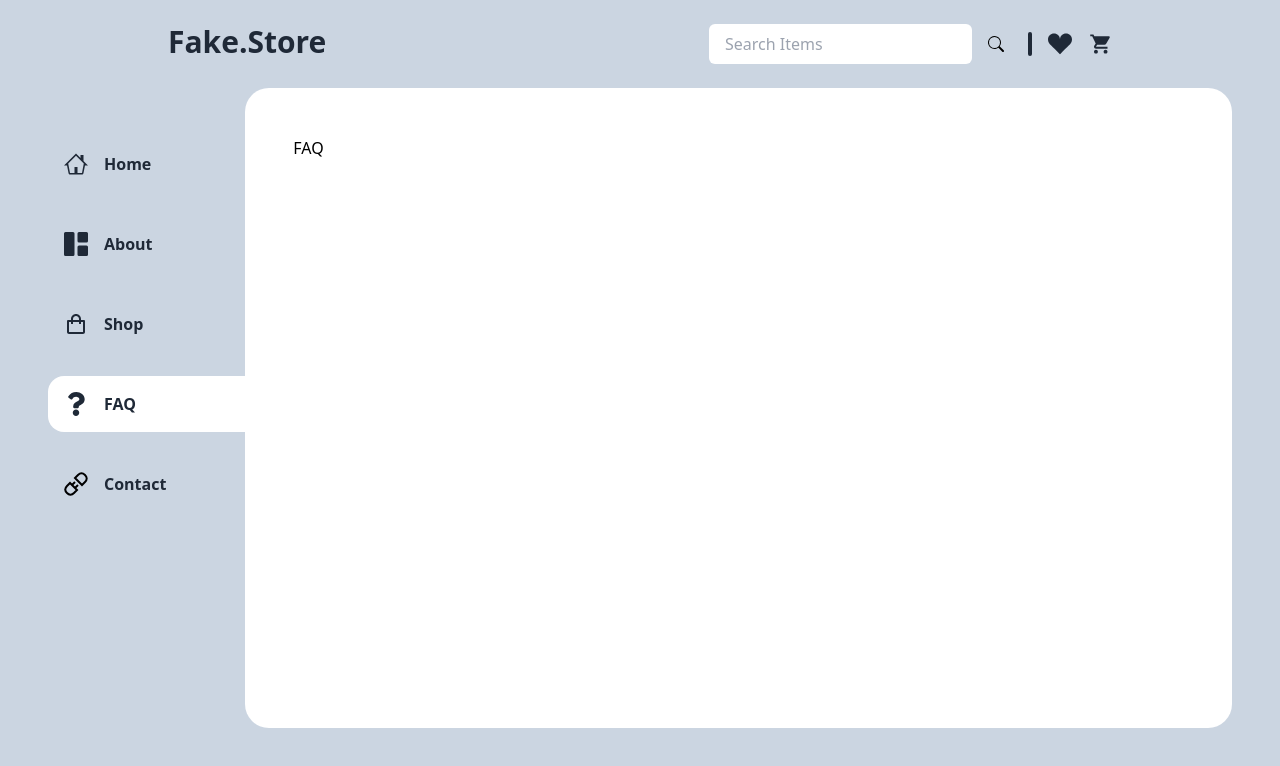
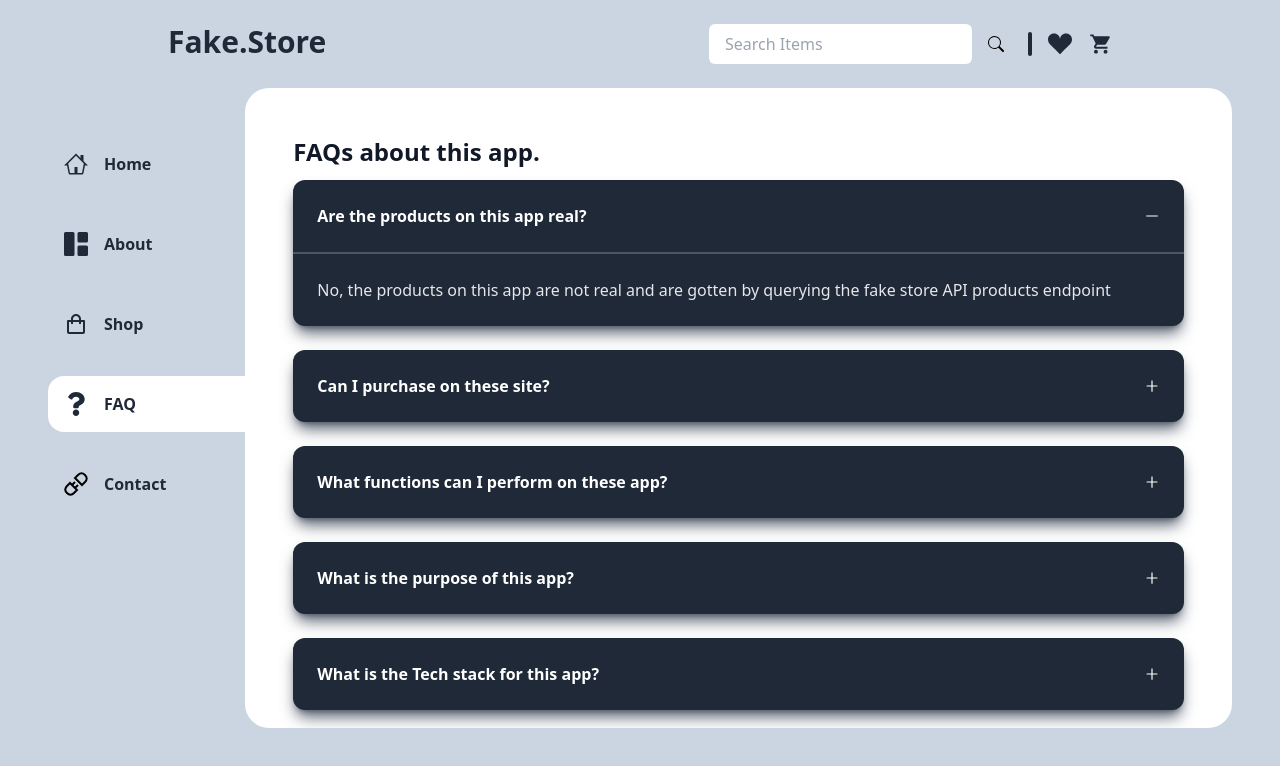
Before and after one commit to AfolabiOlajide/Redux-Ecommerce-application, a React (Create React App) app: page /faq in a window 1280 px wide. Shown: the top 766 px of the page. Built offline with nearby package versions, Linux system fonts and the light colour scheme.

Commit message:
FAQ section added with style and responsitivity

```diff
--- a/src/pages/FAQ.jsx
+++ b/src/pages/FAQ.jsx
@@ -1,8 +1,69 @@
-import React from 'react'
+import React, { useState } from 'react';
+import { AiOutlineMinus, AiOutlinePlus } from 'react-icons/ai'
 
 const FAQ = () => {
+    const [faqs, setFaqs] = useState([
+        {
+            question: "Are the products on this app real?",
+            answer:
+                "No, the products on this app are not real and are gotten by querying the fake store API products endpoint",
+            open: true
+        },
+        {
+            question: "Can I purchase on these site?",
+            answer: "As already stated above the products are not real so no purchases can be made",
+            open: false
+        },
+        {
+            question:
+                "What functions can I perform on these app?",
+            answer: "Every other function you can peform on an E-commerce application can be performed here apart from purchasing a product. Functions like adding to cart, wishlisting a product amongst others can be performed. ",
+            open: false
+        },
+        {
+            question: "What is the purpose of this app?",
+            answer: "The purpose of this app is to show my recuiter that I am capable of building an application using the latest technologies available.",
+            open: false
+        },
+        {
+            question: "What is the Tech stack for this app?",
+            answer: "This app was built using React, Redux and Tailwind Css",
+            open: false
+        }
+    ]);
+
+    const toggleFAQ = index => {
+        setFaqs(
+            faqs.map((faq, i) => {
+                if (i === index) {
+                faq.open = !faq.open;
+                } else {
+                faq.open = false;
+                }
+
+                return faq;
+            })
+            );
+        };
+
     return (
-        <div>FAQ</div>
+        <div>
+            <h1 className="font-bold text-gray-900 text-2xl mb-3">FAQs about this app.</h1>
+            {/* faqs */}
+            <div className="flex flex-col space-y-6">
+                { faqs.map((faq, i) => (
+                    <div className="rounded-xl bg-gray-800 shadow-lg shadow-gray-700/80" key={i}>
+                        <div className={`question ${faq.open ? "border-b-2 border-gray-600" : ""}  p-6 flex gap-4 justify-between items-center`}>
+                            <h1 className="font-bold text-white">{faq.question}</h1>
+                            {faq.open ? <AiOutlineMinus className='text-white cursor-pointer' onClick={() => toggleFAQ(i)} /> : <AiOutlinePlus className='text-white cursor-pointer' onClick={() => toggleFAQ(i)}/>}
+                        </div>
+                        <div className={`answer ${faq.open? "block" : "hidden"}`}>
+                            <p className='text-gray-200 p-6'>{faq.answer}</p>
+                        </div>
+                    </div>
+                )) }
+            </div>
+        </div>
     )
 }
 
```
